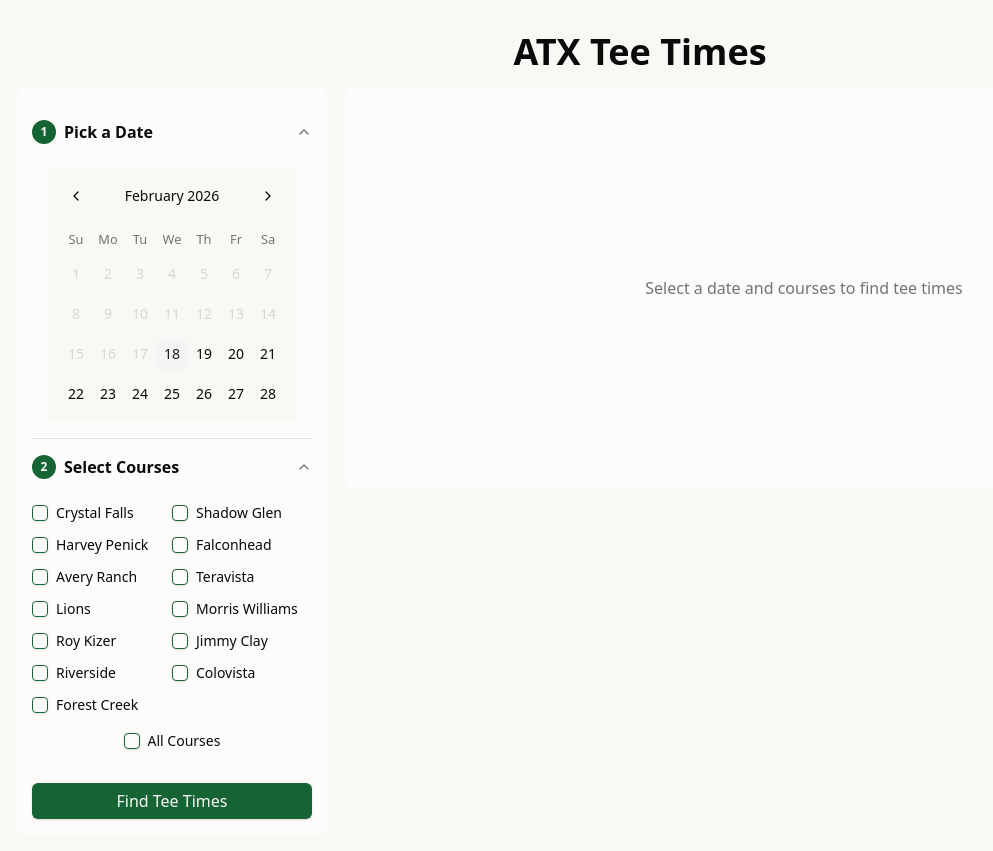
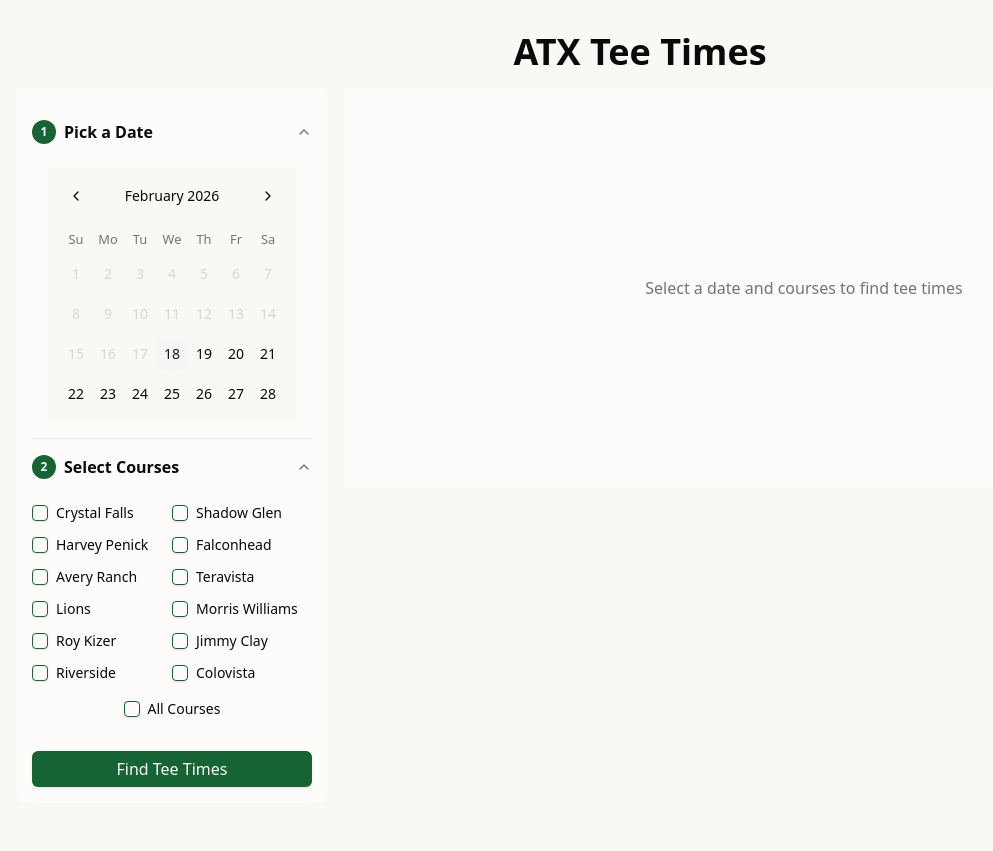
Before and after one commit to samkbe/golf-crawl, a Next.js app: page / in a window 1280 px wide. Shown: the whole page, without its empty margins (0-993 px from the left). After the commit the page ends 819 px from the top, so only its background shows below. Built offline with nearby package versions, Linux system fonts and the light colour scheme.

Commit message:
removed forest creek

```diff
--- a/app/page.tsx
+++ b/app/page.tsx
@@ -31,7 +31,7 @@ const courses = [
 	{ title: "Jimmy Clay", key: "jimmyClay" },
 	{ title: "Riverside", key: "riverside" },
 	{ title: "Colovista", key: "colovista" },
-	{ title: "Forest Creek", key: "forestCreek" },
+	// { title: "Forest Creek", key: "forestCreek" },
 ];
 
 export default function Home() {
```
